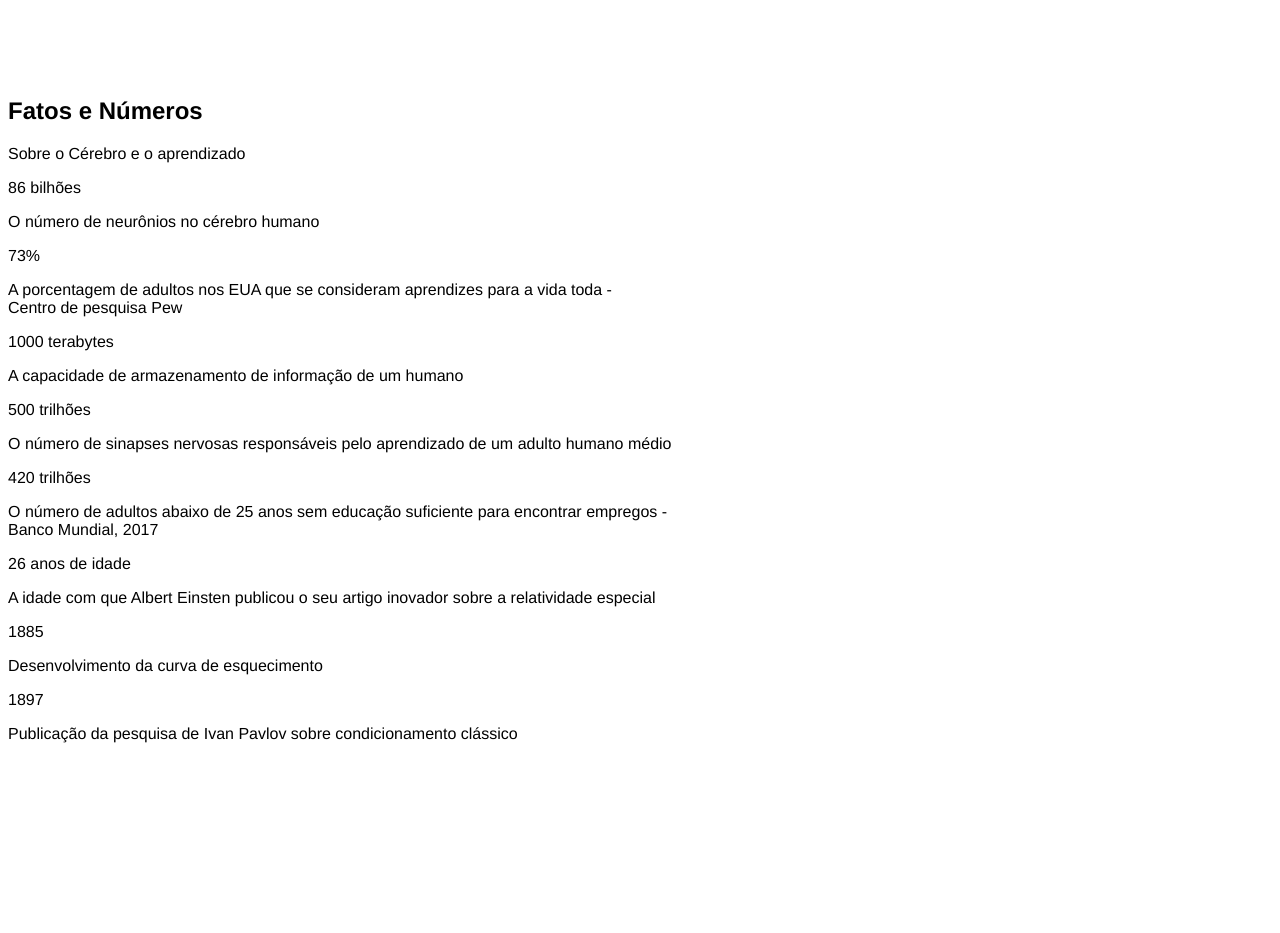
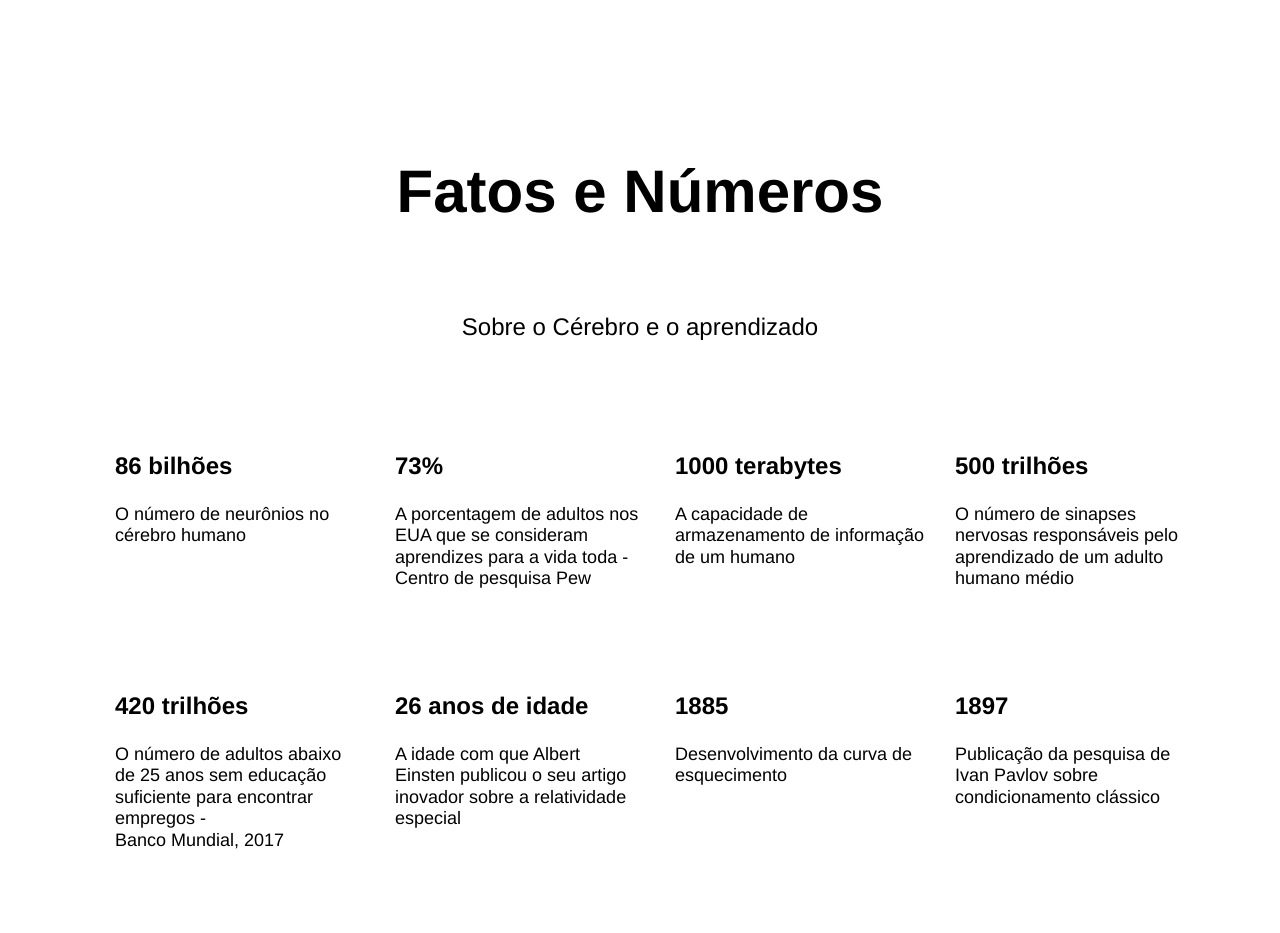
Before and after one commit to gabrielSantillo/web_project_1_ptbr, a plain HTML site: page index.html in a window 1280 px wide. Shown: the part 1143-2076 px from the top of the page. Before the commit the page ends 1902 px from the top, so only its background shows below. Drawn offline with Linux system fonts and the light colour scheme.

Commit message:
Finish to add the style for the digts section

```diff
--- a/index.html
+++ b/index.html
@@ -75,42 +75,49 @@
         </section>
 
         <section class="digits">
-          <h2 class="section-title">Fatos e Números</h2>
-          <p class="section-subtitle">Sobre o Cérebro e o aprendizado</p>
-          <div class="table">
-            <div class="table__cell">
-              <p class="table__heading">86 bilhões</p>
-              <p class="table__text">O número de neurônios no cérebro humano</p>
-            </div>
-            <div class="table__cell">
-              <p class="table__heading">73%</p>
-              <p class="table__text">A porcentagem de adultos nos EUA que se consideram aprendizes para a vida toda -<br>Centro de pesquisa Pew</p>
-            </div>
-            <div class="table__cell">
-              <p class="table__heading">1000 terabytes</p>
-              <p class="table__text">A capacidade de armazenamento de informação de um humano</p>
-            </div>
-            <div class="table__cell">
-              <p class="table__heading">500 trilhões</p>
-              <p class="table__text">O número de sinapses nervosas responsáveis pelo aprendizado de um adulto humano médio</p>
-            </div>
-            <div class="table__cell">
-              <p class="table__heading">420 trilhões</p>
-              <p class="table__text">O número de adultos abaixo de 25 anos sem educação suficiente para encontrar empregos -<br>Banco Mundial, 2017</p>
-            </div>
-            <div class="table__cell">
-              <p class="table__heading">26 anos de idade</p>
-              <p class="table__text">A idade com que Albert Einsten publicou o seu artigo inovador sobre a relatividade especial</p>
-            </div>
-            <div class="table__cell">
-              <p class="table__heading">1885</p>
-              <p class="table__text">Desenvolvimento da curva de esquecimento</p>
-            </div>
-            <div class="table__cell">
-              <p class="table__heading">1897</p>
-              <p class="table__text">Publicação da pesquisa de Ivan Pavlov sobre condicionamento clássico</p>
-            </div>
+          <div class="digits__title">
+            <p>Fatos e Números</p>
           </div>
+
+          <div class="digits__subtitle">
+            <p >Sobre o Cérebro e o aprendizado</p>
+          </div>
+
+
+          <ul class="digits__table">
+            <li class="digits__table-cell">
+              <p class="digits__table-heading">86 bilhões</p>
+              <p class="digits__table-text">O número de neurônios no cérebro humano</p>
+            </li>
+            <li class="digits__table-cell">
+              <p class="digits__table-heading">73%</p>
+              <p class="digits__table-text">A porcentagem de adultos nos EUA que se consideram aprendizes para a vida toda -<br>Centro de pesquisa Pew</p>
+            </li>
+            <li class="digits__table-cell">
+              <p class="digits__table-heading">1000 terabytes</p>
+              <p class="digits__table-text">A capacidade de armazenamento de informação de um humano</p>
+            </li>
+            <li class="digits__table-cell">
+              <p class="digits__table-heading">500 trilhões</p>
+              <p class="digits__table-text">O número de sinapses nervosas responsáveis pelo aprendizado de um adulto humano médio</p>
+            </li>
+            <li class="digits__table-cell">
+              <p class="digits__table-heading">420 trilhões</p>
+              <p class="digits__table-text">O número de adultos abaixo de 25 anos sem educação suficiente para encontrar empregos -<br>Banco Mundial, 2017</p>
+            </li>
+            <li class="digits__table-cell">
+              <p class="digits__table-heading">26 anos de idade</p>
+              <p class="digits__table-text">A idade com que Albert Einsten publicou o seu artigo inovador sobre a relatividade especial</p>
+            </li>
+            <li class="digits__table-cell">
+              <p class="digits__table-heading">1885</p>
+              <p class="digits__table-text">Desenvolvimento da curva de esquecimento</p>
+            </li>
+            <li class="digits__table-cell">
+              <p class="digits__table-heading">1897</p>
+              <p class="digits__table-text">Publicação da pesquisa de Ivan Pavlov sobre condicionamento clássico</p>
+            </li>
+          </ul>
         </section>
 
         <section class="feynman"></section>
--- a/styles/style.css
+++ b/styles/style.css
@@ -123,3 +123,57 @@
 .two-columns-span-accent {
   font-weight: bold;
 }
+
+.digits {
+  margin-top: 100px;
+  margin-bottom: 100px;
+  display: flex;
+  flex-direction: column;
+  align-items: center;
+  width: 100%;
+}
+
+.digits__title {
+  width: 60%;
+  text-align: center;
+  line-height: 1.15;
+  font-size: 60px;
+  font-weight: bold;
+}
+
+.digits__subtitle {
+  width: 60%;
+  text-align: center;
+  line-height: 34px;
+  font-size: 24px;
+  font-weight: normal;
+}
+
+.digits__table {
+  width: 1100px;
+  display: flex;
+  flex-wrap: wrap;
+  flex-direction: row;
+  justify-content: center;
+  margin: 60px auto 0 auto;
+  column-gap: 30px;
+}
+
+.digits__table-cell {
+  width: 250px;
+  list-style: none;
+  top: 0;
+  margin-bottom: 60px;
+}
+
+.digits__table-heading {
+  font-weight: bold;
+  line-height: 1.15;
+  font-size: 24px;
+}
+
+.digits__table-text {
+  line-height: 1.2;
+  font-size: 18px;
+  font-weight: normal;
+}
```
